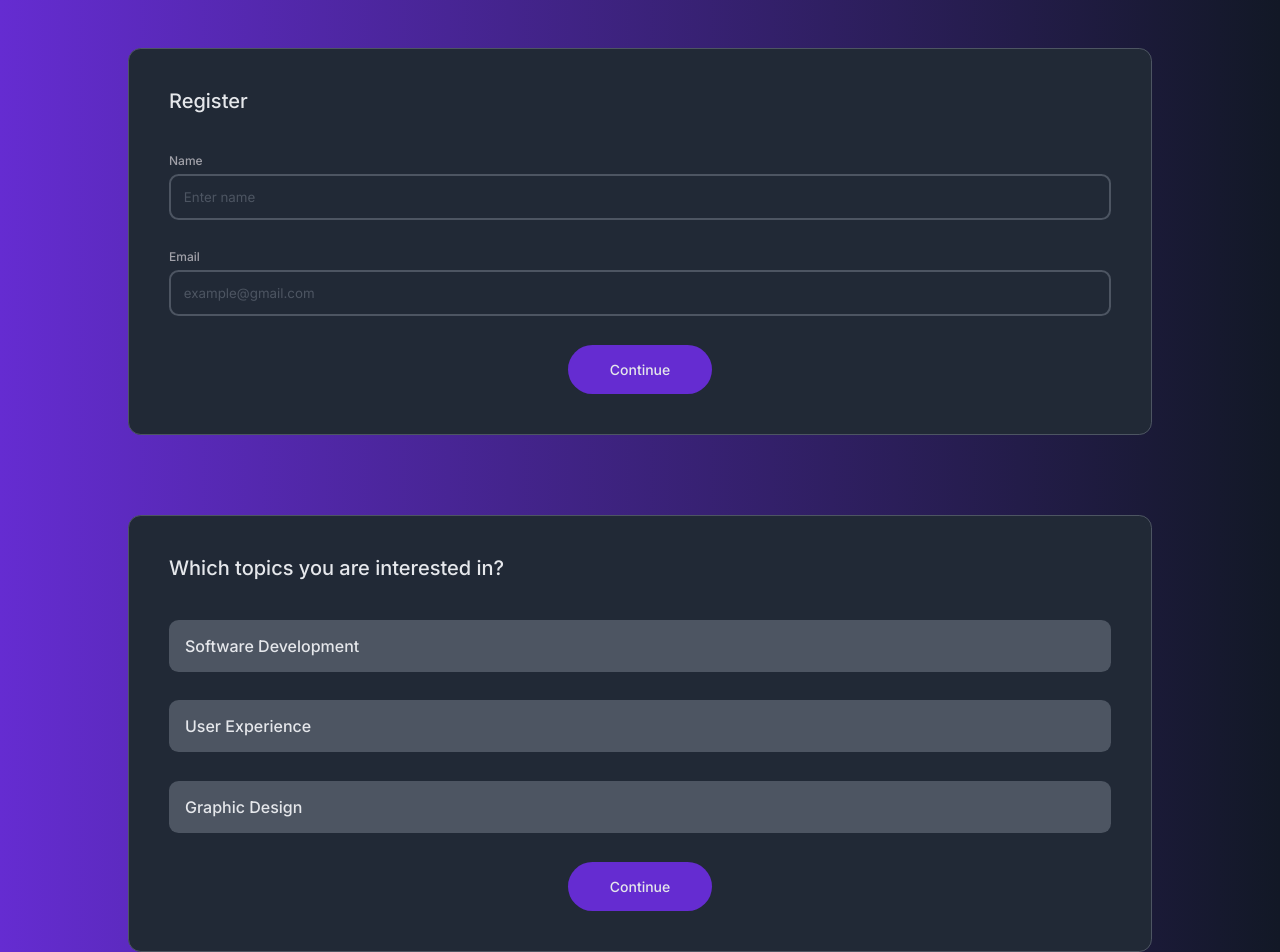
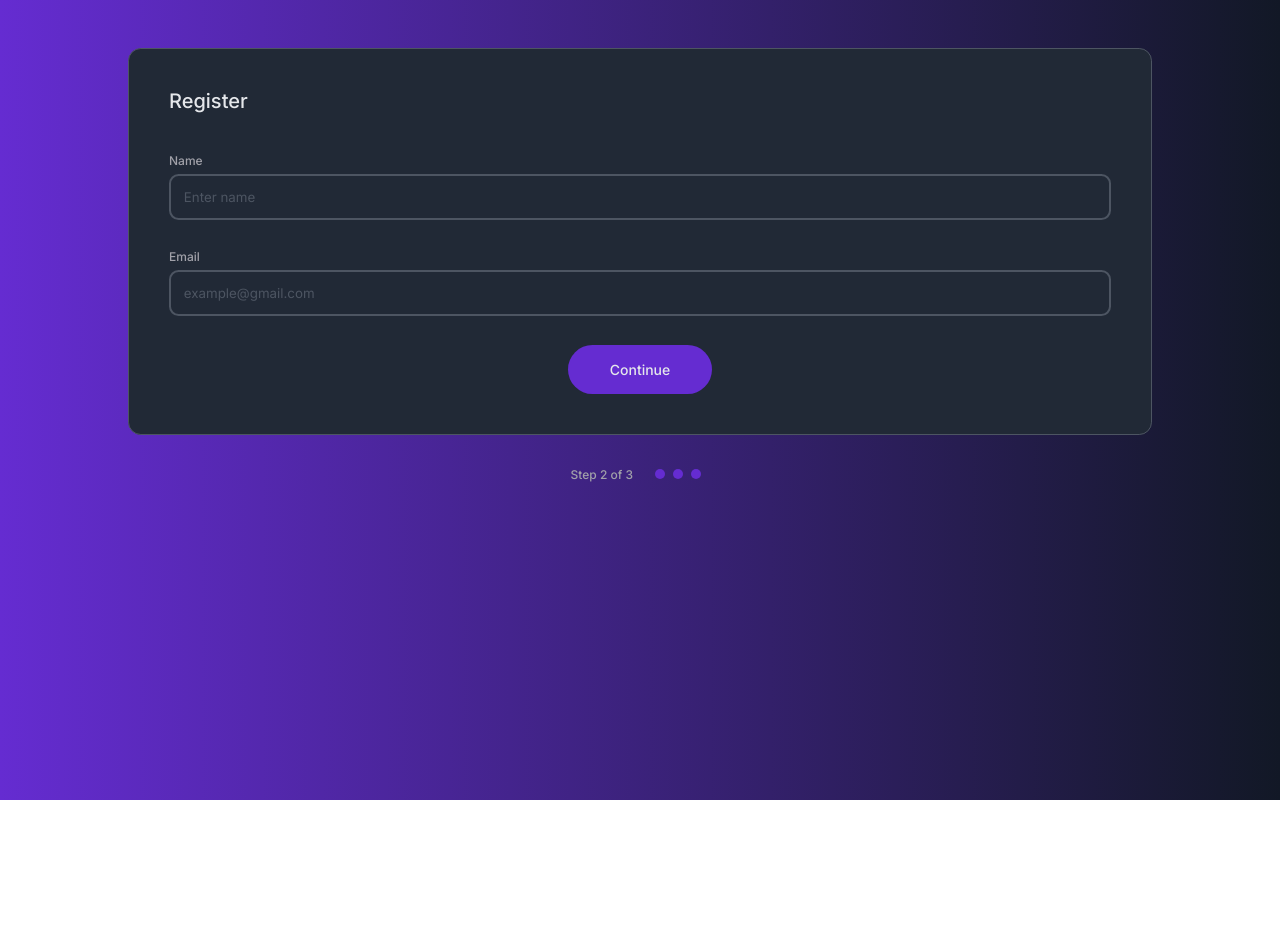
Before and after one commit to Lamphrangmi-Lamin/register-form, a plain HTML site: page index.html in a window 1280 px wide. Shown: the top 952 px of the page. After the commit the page ends 800 px from the top, so only its background shows below. Drawn offline with Linux system fonts and the light colour scheme.

Commit message:
adding style to stepper

```diff
--- a/style.css
+++ b/style.css
@@ -131,3 +131,47 @@ button {
     display: block;
     margin: auto;
 }
+
+#step-2,
+#step-3 {
+    display: none;
+}
+
+.stepper {
+    display: flex;
+    align-items: center;
+    justify-content: center;
+}
+
+.step-indication {
+    margin-right: 1.4rem;
+    color: #A1A1A9;
+    font-size: .75rem;
+    font-weight: 500;
+}
+.stepper .radio-wrapper{
+     /* Remove default styles */
+    width: .625rem; /* Initial width for unchecked state */
+    height: .625rem; /* Initial height for unchecked state */
+    border-radius: 50%; /* Create circular radio buttons */
+    margin-right: .5rem;
+    display: flex;
+}
+
+.stepper input[type="radio"]:checked {
+    appearance: none;
+    background-color: #652CD1;
+    border: 2.5px solid #845EEE;
+    margin: 0;
+    padding: 0;
+    transform: scale(1.5);
+}
+
+.stepper input[type="radio"] {
+    appearance: none;
+    padding: 0;
+    margin: 0;
+    border: none;
+    background-color: #652CD1;
+    cursor: pointer;
+}
```
